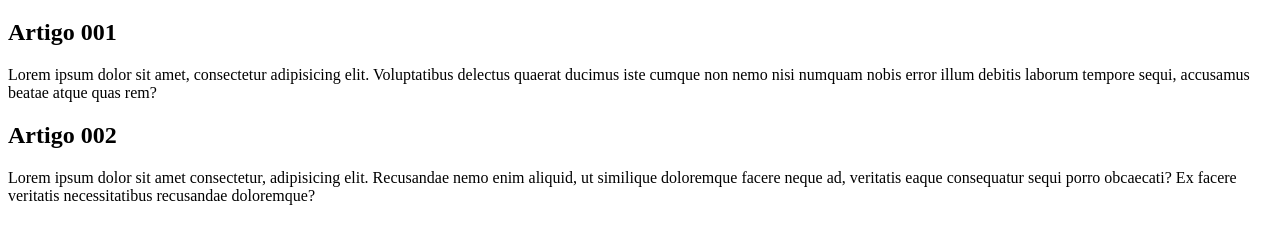
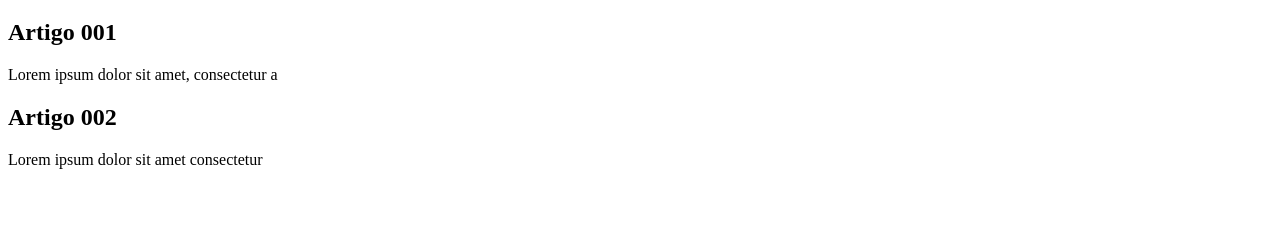
Before and after one commit to Gideoni1997/projeto-site, a plain HTML site: page index.html in a window 1280 px wide. Shown: the part 61-304 px from the top of the page. Drawn offline with Linux system fonts and the light colour scheme.

Commit message:
Update index.html

```diff
--- a/index.html
+++ b/index.html
@@ -12,11 +12,11 @@
         </header>
         <article>
             <h2>Artigo 001</h2>
-            <p>Lorem ipsum dolor sit amet, consectetur adipisicing elit. Voluptatibus delectus quaerat ducimus iste cumque non nemo nisi numquam nobis error illum debitis laborum tempore sequi, accusamus beatae atque quas rem?</p>
+            <p>Lorem ipsum dolor sit amet, consectetur a</p>
         </article>
         <article>
             <h2>Artigo 002</h2>
-            <p>Lorem ipsum dolor sit amet consectetur, adipisicing elit. Recusandae nemo enim aliquid, ut similique doloremque facere neque ad, veritatis eaque consequatur sequi porro obcaecati? Ex facere veritatis necessitatibus recusandae doloremque?</p>
+            <p>Lorem ipsum dolor sit amet consectetur</p>
         </article>
     </main>
 </body>
```
